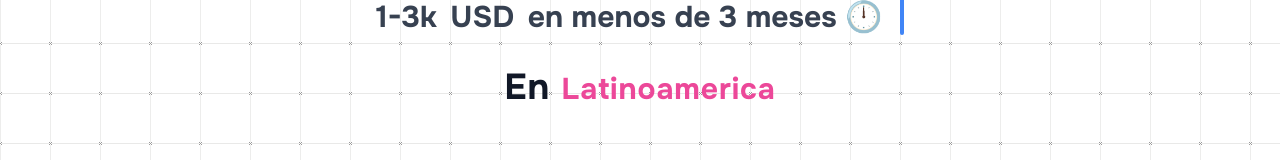
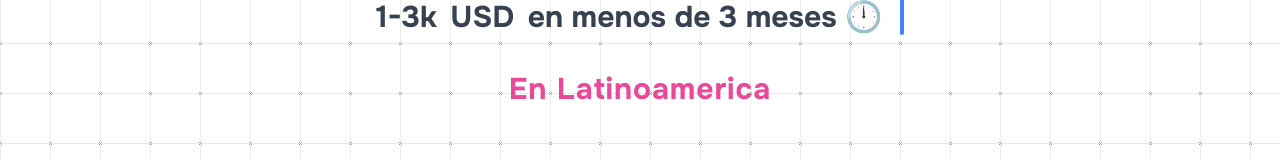
Before and after one commit to FakuKostasDvlpr/Weebly, a Next.js app: page /presentacion in a window 1280 px wide. Shown: the part 157-317 px from the top of the page. Built offline with nearby package versions, Linux system fonts and the light colour scheme.

Commit message:
textpresentacion2

```diff
--- a/app/presentacion/page.tsx
+++ b/app/presentacion/page.tsx
@@ -29,7 +29,7 @@ export default function Presentacion() {
                 </p>
                 <TypewriterEffectSmooth words={words} />
                 <p className="text-gray-900 mb-10 font-bold tracking-wide text-4xl px-20 max-md:text-[20pt]">
-                    En <span className="font-bold text-3xl text-pink-500">Latinoamerica</span>
+                    <span className="font-bold text-3xl text-pink-500">En Latinoamerica</span>
                 </p>
                 <TimeLine/>
                 <PlayVideo />
```
